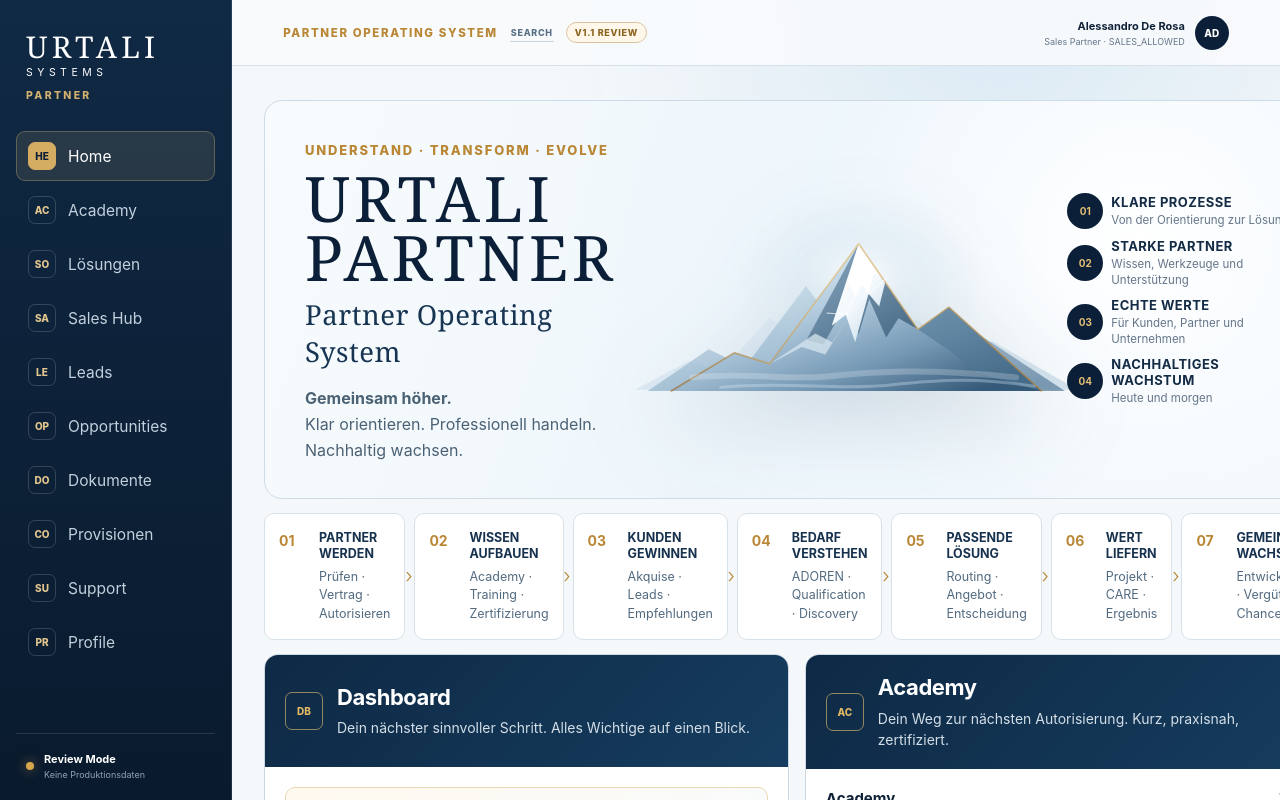
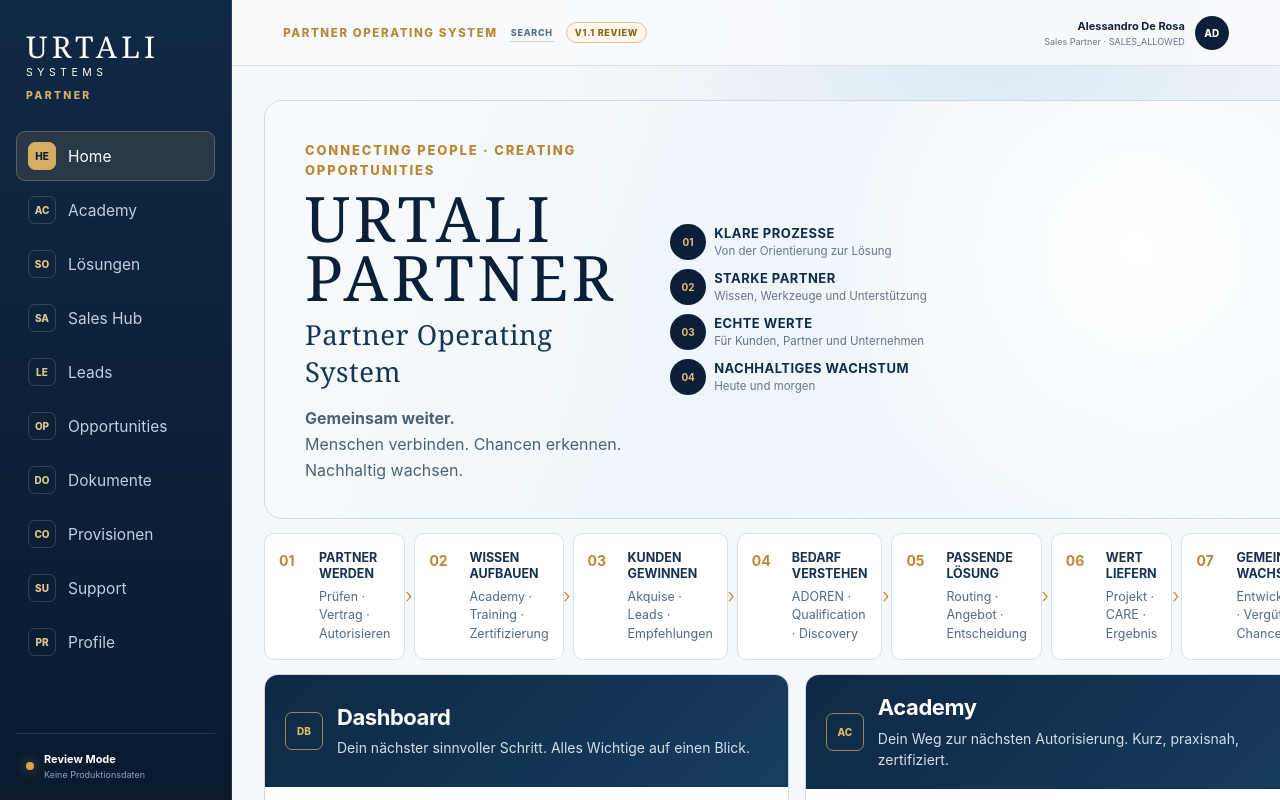
Before and after one commit to lavolpeofficial/vito-platform, a Next.js app in the folder apps/partner-portal/: page / in a window 1280 px wide. Shown: the top 800 px of the page. Built offline with nearby package versions, Linux system fonts and the light colour scheme.

Commit message:
style(partner-portal): switch hero language from summit to bridge

```diff
--- a/apps/partner-portal/app/(portal)/page.tsx
+++ b/apps/partner-portal/app/(portal)/page.tsx
@@ -1,5 +1,4 @@
 import Link from 'next/link';
-import { MountainMark } from '@/components/mountain';
 import { academyModules, commissions, metrics, opportunities, partner, solutions } from '@/lib/demo-data';
 
 function money(value: number) {
@@ -39,16 +38,12 @@ export default function DashboardPage() {
 
   return (
     <div className="northstar-home">
-      <section className="northstar-hero">
+      <section className="northstar-hero bridge-hero">
         <div className="northstar-brand-copy">
-          <span className="eyebrow">UNDERSTAND · TRANSFORM · EVOLVE</span>
+          <span className="eyebrow">CONNECTING PEOPLE · CREATING OPPORTUNITIES</span>
           <h1>URTALI PARTNER</h1>
           <h2>Partner Operating System</h2>
-          <p><strong>Gemeinsam höher.</strong><br />Klar orientieren. Professionell handeln. Nachhaltig wachsen.</p>
-        </div>
-
-        <div className="northstar-mountain">
-          <MountainMark />
+          <p><strong>Gemeinsam weiter.</strong><br />Menschen verbinden. Chancen erkennen. Nachhaltig wachsen.</p>
         </div>
 
         <div className="northstar-values">
```
